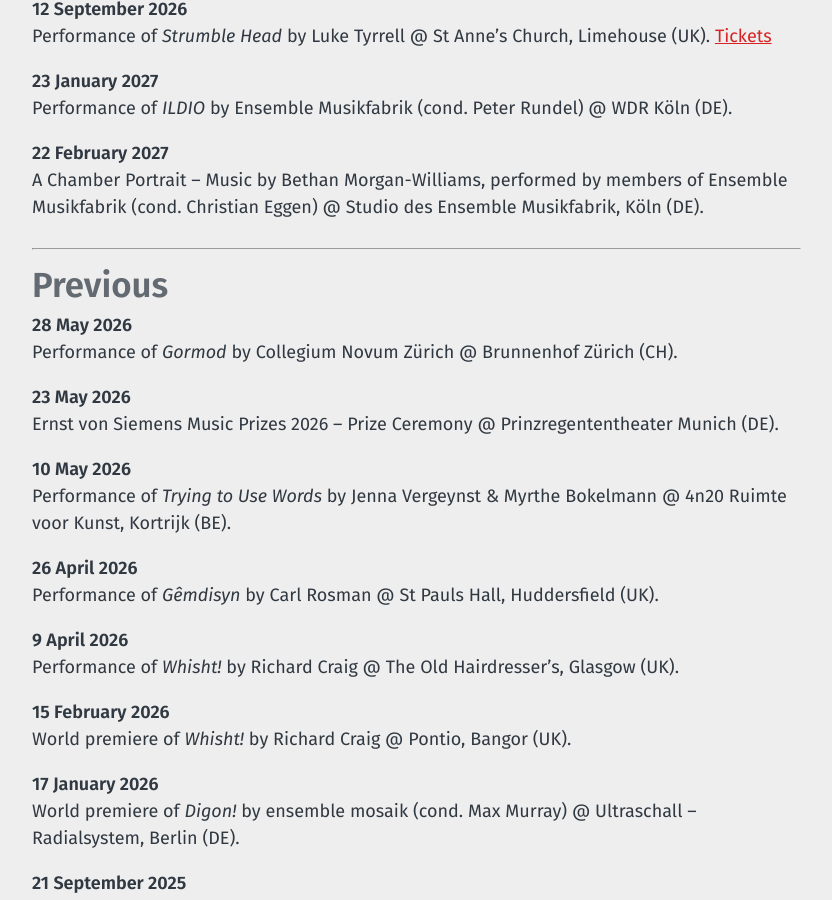
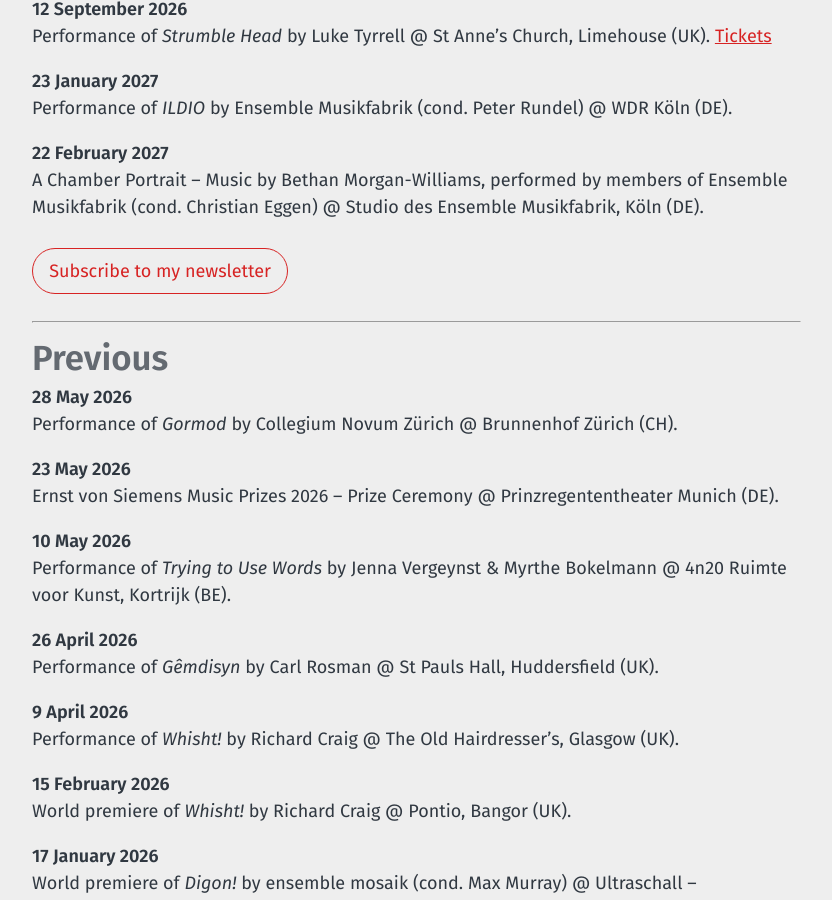
Before and after one commit to morganwilliamsb/website, a Jekyll site: the page built from performances.md, in a window 1280 px wide and 900 px high, scrolled down 359 px. Shown: the whole window, without its empty margins (40-872 px from the left). Built offline with Jekyll 4.4.1, drawn with Linux system fonts in a browser that asks for light colours.

Commit message:
Add newsletter subscription link to performances.md
Added a subscription link to the newsletter in the performances section.

```diff
--- a/performances.md
+++ b/performances.md
@@ -13,6 +13,8 @@ layout: page
 
 22 February 2027
 : A Chamber Portrait – Music by Bethan Morgan-Williams, performed by members of Ensemble Musikfabrik (cond. Christian Eggen) @ Studio des Ensemble Musikfabrik, Köln (DE).
+
+[Subscribe to my newsletter](https://eepurl.com/g7QRu9){: .btn }
 
 -------------------------------------------------------------------------------
 
```
